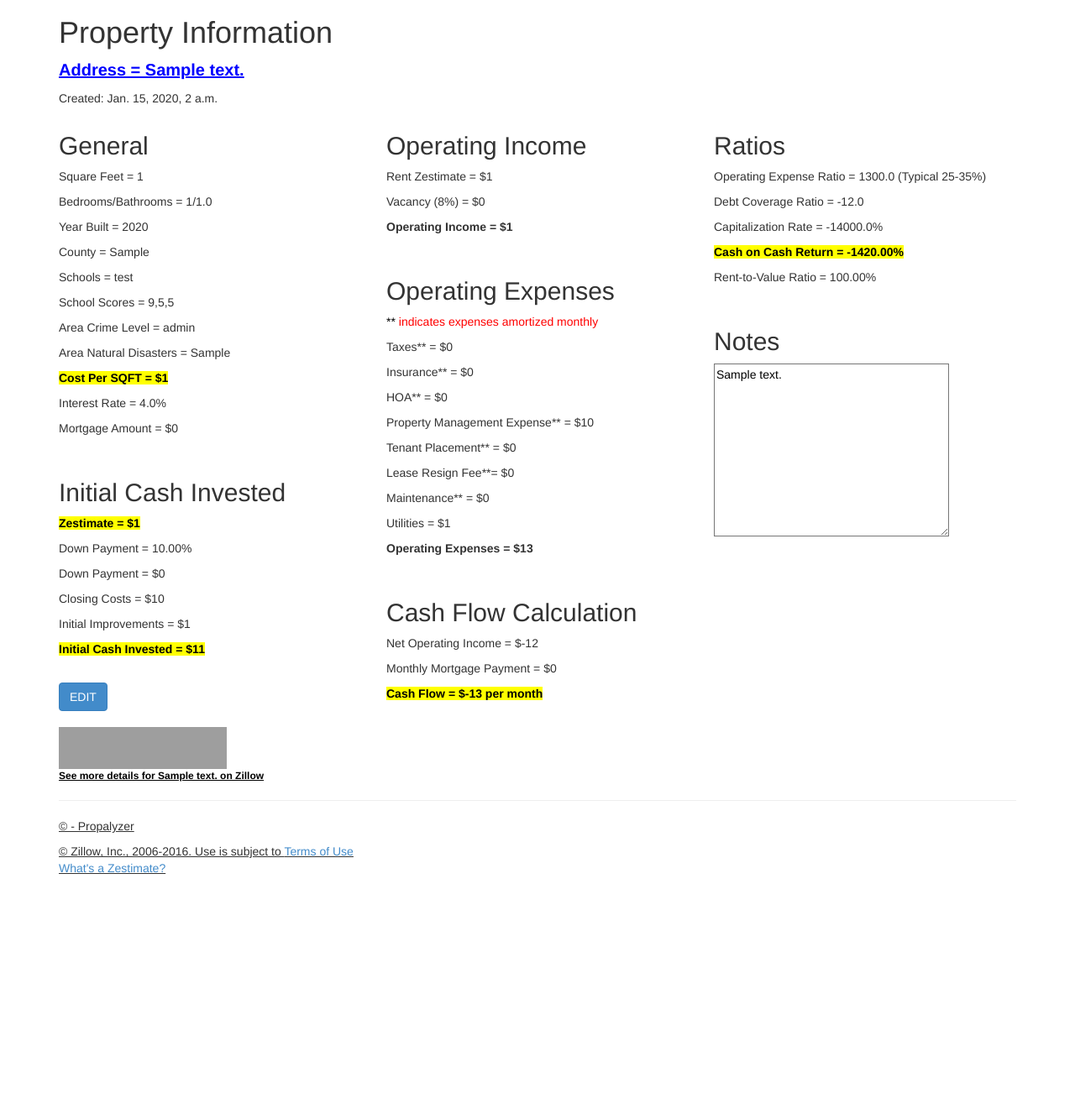
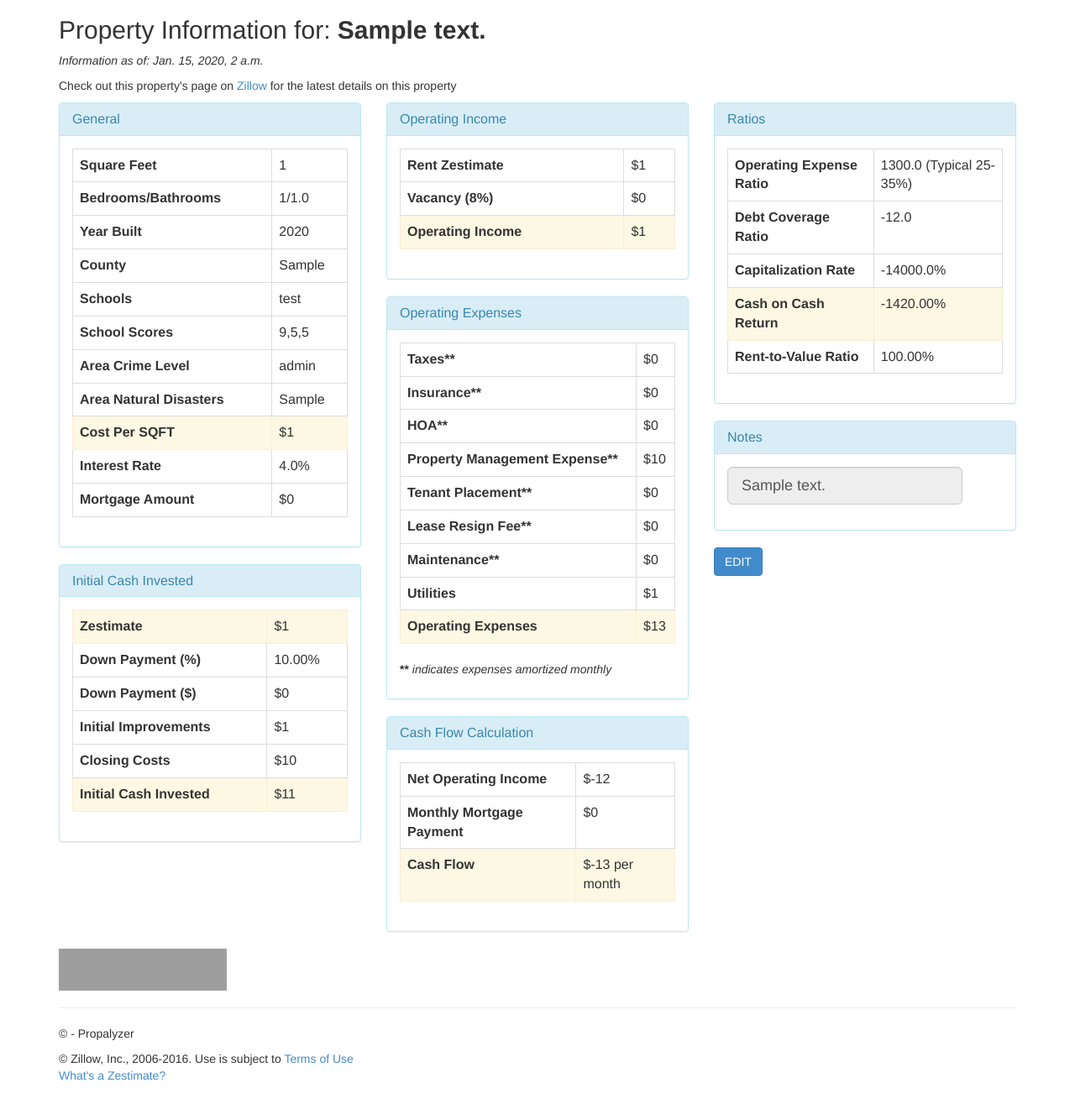
Before and after one commit to toms3t/Propalyzer, a Django app: a page that uses propalyzer_site/propalyzer_app/templates/app/results.html in a window 1280 px wide. Shown: the part 51-1372 px from the top of the page at 84% size. Before the commit the page ends 1092 px from the top, so only its background shows below. Run offline with Django 3.2, Linux system fonts and the light colour scheme; a user stored in the database is signed in; tables that the repository leaves empty hold one stand-in row (values such as "Sample post"); some libraries are stand-ins or nearby versions; grey boxes are pictures that could not be loaded.

Commit message:
Formatting improvements to property information page

```diff
--- a/propalyzer_site/propalyzer_app/templates/app/results.html
+++ b/propalyzer_site/propalyzer_app/templates/app/results.html
@@ -1,72 +1,134 @@
-{% extends "app/layout.html" %}
+</td></tr>{% extends "app/layout.html" %}
 
 {% block content %}
-<h1> Property Information </h1>
-<p style="font-size:20px;color:blue"><u><b>Address = {{ address }}</b></p></u>
-
-<p>Created: {{ pub_date }}</p>
+<h2>Property Information for: <b>{{ address }}</b></h2>
+<p><i>Information as of: {{ pub_date }}</i></p>
+<p>Check out this property's page on <a href="{{ listing_url }}">Zillow</a> for the latest details on this property</p>
 
 <div class="row">
-     <div class="col-md-4">
-        <h2> General </h2>
-        <p>Square Feet = {{ sqft }}</p>
-         <p>Bedrooms/Bathrooms = {{ beds }}/{{ baths }}</p>
-        <p>Year Built = {{ year_built }}</p>
-        <p>County = {{ county }}</p>
-        <p>Schools = {{ schools }}</p>
-        <p>School Scores = {{ school_scores }}</p>
-        <p>Area Crime Level = {{ crime_level }}</p>
-        <p>Area Natural Disasters = {{ nat_disasters }}</p>
-        <p><b><mark>Cost Per SQFT = {{ cost_per_sqft }}</mark></b></p>
-               <p>Interest Rate = {{ interest_rate }}</p>
-        <p>Mortgage Amount = {{ total_mortgage }}</p><br />
-         <h2> Initial Cash Invested </h2>
-        <p><b><mark>Zestimate = {{ curr_value }}</mark></b></p>
-        <p>Down Payment = {{ down_payment_percentage }}</p>
-        <p>Down Payment = {{ down_payment }}</p>
-        <p>Closing Costs = {{ closing_costs }}</p>
-        <p>Initial Improvements = {{ initial_improvements }}</p>
-        <p><b><mark>Initial Cash Invested = {{ init_cash_invest }}</mark></b></p><br />
-        <a class="btn btn-primary" href="{% url 'edit' pk=pkey %}">EDIT</a>
+    <div class="col-md-4">
+        <div class="panel panel-info">
+            <div class="panel-heading">
+                <h2 class="panel-title">General</h2>
+            </div>
+            <div class="panel-body">
+                <table class="table table-bordered">
+                    <tbody>
+                        <tr><th scope="row">Square Feet</th><td>{{ sqft }}</td></tr>
+                        <tr><th scope="row">Bedrooms/Bathrooms</th><td>{{ beds }}/{{ baths }}</td></tr>
+                        <tr><th scope="row">Year Built</th><td>{{ year_built }}</td></tr>
+                        <tr><th scope="row">County</th><td>{{ county }}</td></tr>
+                        <tr><th scope="row">Schools</th><td>{{ schools }}</td></tr>
+                        <tr><th scope="row">School Scores</th><td>{{ school_scores }}</td></tr>
+                        <tr><th scope="row">Area Crime Level</th><td>{{ crime_level }}</td></tr>
+                        <tr><th scope="row">Area Natural Disasters</th><td>{{ nat_disasters }}</td></tr>
+                        <tr class="warning"><th scope="row">Cost Per SQFT</th><td>{{ cost_per_sqft }}</td></tr>
+                        <tr><th scope="row">Interest Rate</th><td>{{ interest_rate }}</td></tr>
+                        <tr><th scope="row">Mortgage Amount</th><td>{{ total_mortgage }}</td></tr>
+                    </tbody>
+                </table>
+            </div>
         </div>
-    <div class="col-md-4">
-        <h2> Operating Income </h2>
-        <p>Rent Zestimate = {{ rent }}</p>
-        <p>Vacancy (8%) = {{ vacancy }}</p>
-        <p><b>Operating Income = {{ oper_income }}</b></p><br />
-        <h2> Operating Expenses </h2>
-        <p style="color:black">** <span style="color:red">indicates expenses amortized monthly</span></p>
-        <p>Taxes** = {{ taxes }}</p>
-        <p>Insurance** = {{ insurance }}</p>
-        <p>HOA** = {{ hoa }}</p>
-        <p>Property Management Expense** = {{ property_management_fee }}</p>
-        <p>Tenant Placement** = {{ tenant_placement_fee }}</p>
-        <p>Lease Resign Fee**= {{ resign_fee }}</p>
-        <p>Maintenance** = {{ maintenance }}</p>
-        <p>Utilities = {{ utilities }}</p>
-        <p><b>Operating Expenses = {{ oper_exp }}</b></p><br />
-        <h2> Cash Flow Calculation </h2>
-        <p>Net Operating Income = {{ net_oper_income }}</p>
-        <p>Monthly Mortgage Payment = {{ mort_payment }}</p>
-        <p><b><mark>Cash Flow = {{ cash_flow }} per month </mark></b></p><br />
+        <div class="panel panel-info">
+            <div class="panel-heading">
+                <h2 class="panel-title">Initial Cash Invested</h2>
+            </div>
+            <div class="panel-body">
+                <table class="table table-bordered">
+                    <tbody>
+                        <tr class="warning"><th scope="row">Zestimate</th><td>{{ curr_value }}</td></tr>
+                        <tr><th scope="row">Down Payment (%)</th><td>{{ down_payment_percentage }}</td></tr>
+                        <tr><th scope="row">Down Payment ($)</th><td>{{ down_payment }}</td></tr>
+                        <tr><th scope="row">Initial Improvements</th><td>{{ initial_improvements }}</td></tr>
+                        <tr><th scope="row">Closing Costs</th><td>{{ closing_costs }}</td></tr>
+                        <tr class="warning"><th scope="row">Initial Cash Invested</th><td>{{ init_cash_invest }}</td></tr>
+                    </tbody>
+                </table>
+            </div>
+        </div>
     </div>
     <div class="col-md-4">
-        <h2> Ratios </h2>
-        <p>Operating Expense Ratio = {{ oper_exp_ratio }} (Typical 25-35%)</p>
-        <p>Debt Coverage Ratio = {{ debt_coverage_ratio }}</p>
-        <p>Capitalization Rate = {{ cap_rate }}</p>
-        <p><b><mark>Cash on Cash Return = {{ cash_on_cash }}</mark></b></p>
-        <p>Rent-to-Value Ratio = {{ rtv }}</p><br>
-        <h2>Notes</h2>
-        <textarea rows="10" cols="50">{{ notes }}</textarea>
-        <br /><br />
-
+        <div class="panel panel-info">
+            <div class="panel-heading">
+                <h2 class="panel-title">Operating Income</h2>
+            </div>
+            <div class="panel-body">
+                <table class="table table-bordered">
+                    <tbody>
+                        <tr><th scope="row">Rent Zestimate</th><td>{{ rent }}</td></tr>
+                        <tr><th scope="row">Vacancy (8%)</th><td>{{ vacancy }}</td></tr>
+                        <tr class="warning"><th scope="row">Operating Income</th><td>{{ oper_income }}</td></tr>
+                    </tbody>
+                </table>
+            </div>
+        </div>
+        <div class="panel panel-info">
+            <div class="panel-heading">
+                <h2 class="panel-title">Operating Expenses</h2>
+            </div>
+            <div class="panel-body">
+                <table class="table table-bordered">
+                    <tbody>
+                        <tr><th scope="row">Taxes**</th><td>{{ taxes }}</td></tr>
+                        <tr><th scope="row">Insurance**</th><td>{{ insurance }}</td></tr>
+                        <tr><th scope="row">HOA**</th><td>{{ hoa }}</td></tr>
+                        <tr><th scope="row">Property Management Expense**</th><td>{{ property_management_fee }}</td></tr>
+                        <tr><th scope="row">Tenant Placement**</th><td>{{ tenant_placement_fee }}</td></tr>
+                        <tr><th scope="row">Lease Resign Fee**</th><td>{{ resign_fee }}</td></tr>
+                        <tr><th scope="row">Maintenance**</th><td>{{ maintenance }}</td></tr>
+                        <tr><th scope="row">Utilities</th><td>{{ utilities }}</td></tr>
+                        <tr class="warning"><th scope="row">Operating Expenses</th><td>{{ oper_exp }}</td></tr>
+                    </tbody>
+                </table>
+                <p><b>**</b> <i>indicates expenses amortized monthly</i></p>
+            </div>
+        </div>
+        <div class="panel panel-info">
+            <div class="panel-heading">
+                <h2 class="panel-title">Cash Flow Calculation</h2>
+            </div>
+            <div class="panel-body">
+                <table class="table table-bordered">
+                    <tbody>
+                        <tr><th scope="row">Net Operating Income</th><td>{{ net_oper_income }}</td></tr>
+                        <tr><th scope="row">Monthly Mortgage Payment</th><td>{{ mort_payment }}</td></tr>
+                        <tr class="warning"><th scope="row">Cash Flow</th><td>{{ cash_flow }} per month</td></tr>
+                    </tbody>
+                </table>
+            </div>
+        </div>
+    </div>
+    <div class="col-md-4">
+        <div class="panel panel-info">
+            <div class="panel-heading">
+                <h2 class="panel-title">Ratios</h2>
+            </div>
+            <div class="panel-body">
+                <table class="table table-bordered">
+                    <tbody>
+                        <tr><th scope="row">Operating Expense Ratio</th><td>{{ oper_exp_ratio }} (Typical 25-35%)</td></tr>
+                        <tr><th scope="row">Debt Coverage Ratio</th><td>{{ debt_coverage_ratio }}</td></tr>
+                        <tr><th scope="row">Capitalization Rate</th><td>{{ cap_rate }}</td></tr>
+                        <tr class="warning"><th scope="row">Cash on Cash Return</th><td>{{ cash_on_cash }}</td></tr>
+                        <tr><th scope="row">Rent-to-Value Ratio</th><td>{{ rtv }}</td></tr>
+                    </tbody>
+                </table>
+            </div>
+        </div>
+        <div class="panel panel-info">
+            <div class="panel-heading">
+                <h2 class="panel-title">Notes</h2>
+            </div>
+            <div class="panel-body">
+                <div class="form-group">
+                    <input class="form-control input-lg" id="inputlg" type="text" disabled value="{{ notes }}">
+                </div>
+            </div>
+        </div>
+        <a class="btn btn-primary" href="{% url 'edit' pk=pkey %}">EDIT</a>
     </div>
 </div>
 <a href="http://zillow.com">
     <img src="http://www.zillow.com/widgets/GetVersionedResource.htm?path=/static/logos/Zillowlogo_200x50.gif" width="200" height="50" alt="Zillow Real Estate Search" id="yui_3_18_1_1_1506979974705_333">
 </a>
-<a href="{{ listing_url }}">
-    <p style="font-size:12px;color:black"><u><b>See more details for {{ address }} on Zillow</b></p>
-</a>
 {% endblock %}
--- a/propalyzer_site/propalyzer_app/views.py
+++ b/propalyzer_site/propalyzer_app/views.py
@@ -167,7 +167,7 @@ def results(request, pk):
 	context = {
 		'id': prop,
 		'pkey': prop.pk,
-		'address': prop.address,
+		'address': prop.address.replace("-", " "),
 		'taxes': '$'+str(int(prop.taxes_calc()/12)),
 		'hoa': '$'+str(int(prop.hoa/12)),
 		'rent': '$'+str(prop.rent),
```
